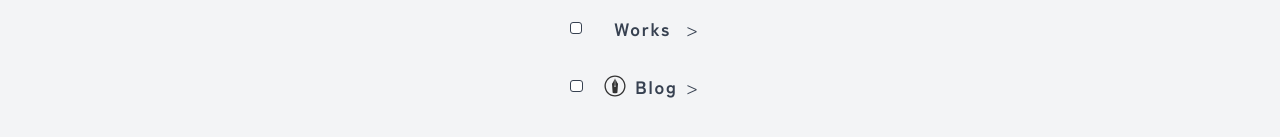
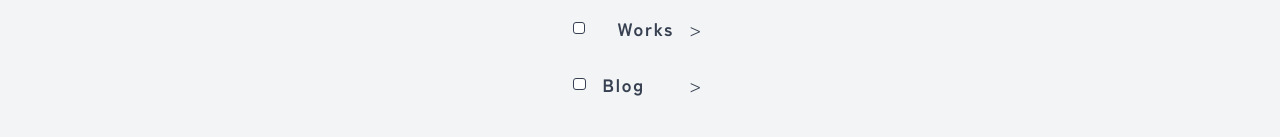
Before and after one commit to nematatu/my-portfolio, a Next.js app: page / in a window 1280 px wide. Shown: the part 471-608 px from the top of the page. Built offline with nearby package versions, Linux system fonts and the light colour scheme.

Commit message:
fix: hatenaアイコン削除

```diff
--- a/src/layouts/v2/Home.tsx
+++ b/src/layouts/v2/Home.tsx
@@ -1,7 +1,6 @@
 import Link from "next/link";
 import Logo from "@/components/icons/logo.svg";
 import { EaseDriver, FadeIn, FadeInWithStagger } from "@/components/ui/FadeIn";
-import HatenaIconSwitch from "@/components/ui/HatenaIcon";
 import ThemeSwitch from "@/components/ui/ThemeSwitch";
 
 export default function Home() {
@@ -69,7 +68,6 @@ export default function Home() {
 								<div className="p-3 flex space-x-4 items-center">
 									<div className="w-[11px] h-[11px] md:w-[13px] md:h-[12px] rounded-[3px] bg-white dark:bg-gray-800 border-gray-700 dark:border-gray-200 border-solid border-[1.5px]" />
 									<div className=" flex items-center space-x-1">
-										<HatenaIconSwitch />
 										<p className="font-bold">Blog</p>
 									</div>
 									<p className="absolute left-28">{">"}</p>
```
